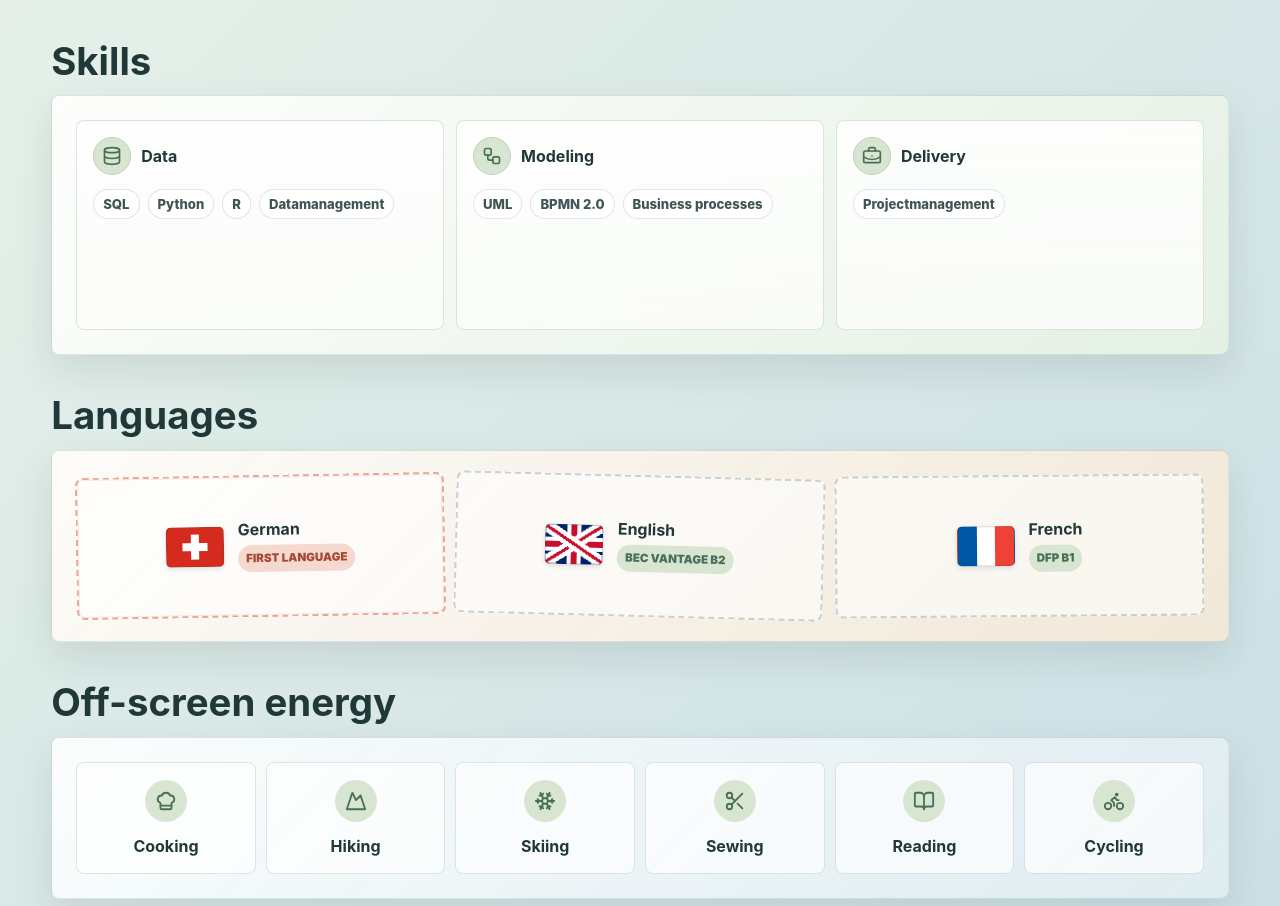
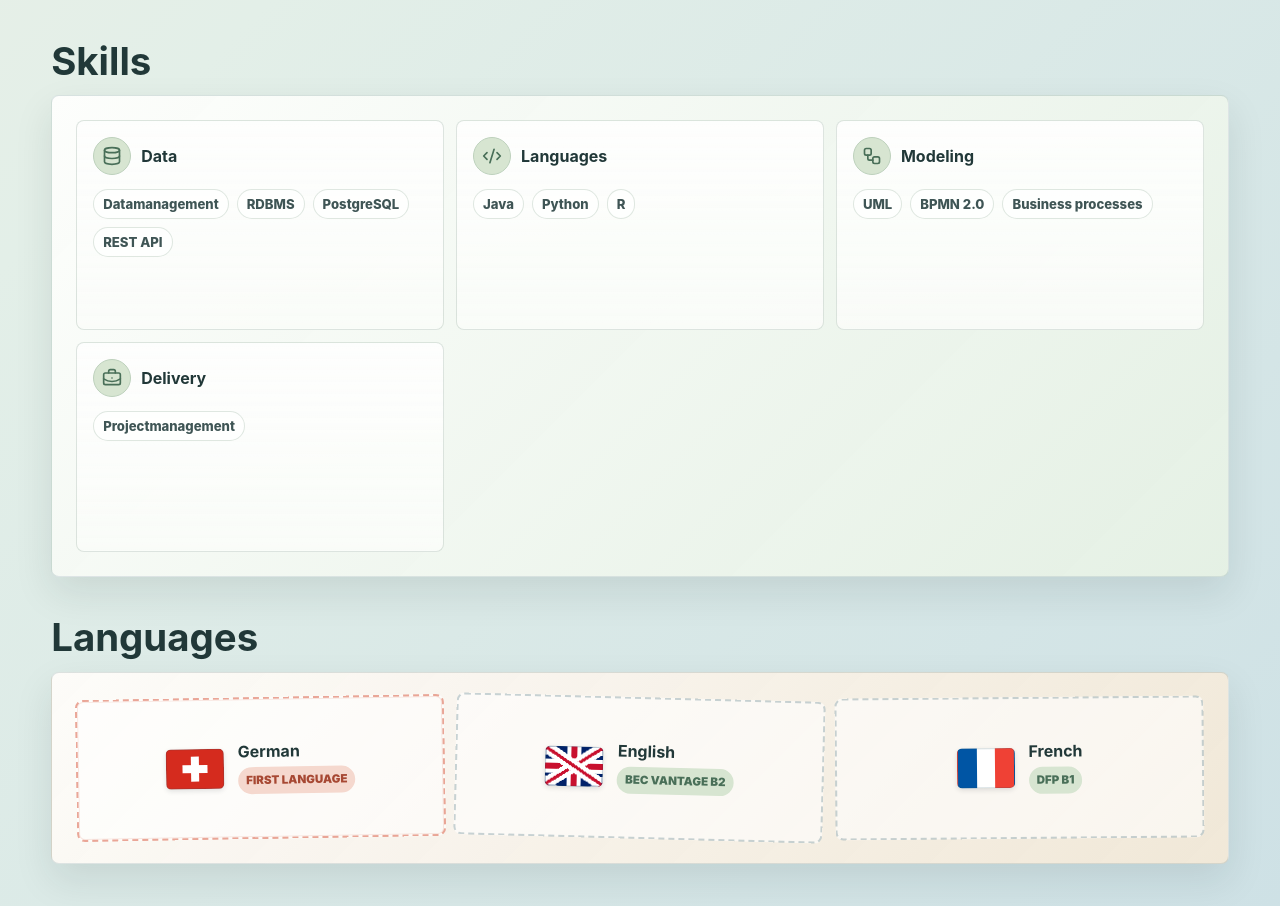
Before and after one commit to leonievera/CVWebsite, a React (Vite) app: page / in a window 1280 px wide. Shown: the part 1520-2426 px from the top of the page. Built offline with nearby package versions, Linux system fonts and the light colour scheme.

Commit message:
Split skills into languages and data

```diff
--- a/src/profile_highlights.tsx
+++ b/src/profile_highlights.tsx
@@ -3,6 +3,7 @@ import {
   Bike,
   BriefcaseBusiness,
   ChefHat,
+  Code2,
   Database,
   Mountain,
   Scissors,
@@ -18,7 +19,7 @@ import skiingImage from "./assets/interests/skiing.jpg";
 
 type SkillGroup = {
   title: string;
-  icon: "data" | "modeling" | "delivery";
+  icon: "data" | "programming" | "modeling" | "delivery";
   skills: string[];
 };
 
@@ -39,7 +40,12 @@ const skillGroups: SkillGroup[] = [
   {
     title: "Data",
     icon: "data",
-    skills: ["SQL", "Python", "R", "Datamanagement"],
+    skills: ["Datamanagement", "RDBMS", "PostgreSQL", "REST API"],
+  },
+  {
+    title: "Languages",
+    icon: "programming",
+    skills: ["Java", "Python", "R"],
   },
   {
     title: "Modeling",
@@ -85,6 +91,7 @@ const interests: Interest[] = [
 
 const SkillIcon = ({ icon }: { icon: SkillGroup["icon"] }) => {
   if (icon === "data") return <Database size={20} aria-hidden="true" />;
+  if (icon === "programming") return <Code2 size={20} aria-hidden="true" />;
   if (icon === "modeling") return <Workflow size={20} aria-hidden="true" />;
   return <BriefcaseBusiness size={20} aria-hidden="true" />;
 };
```
